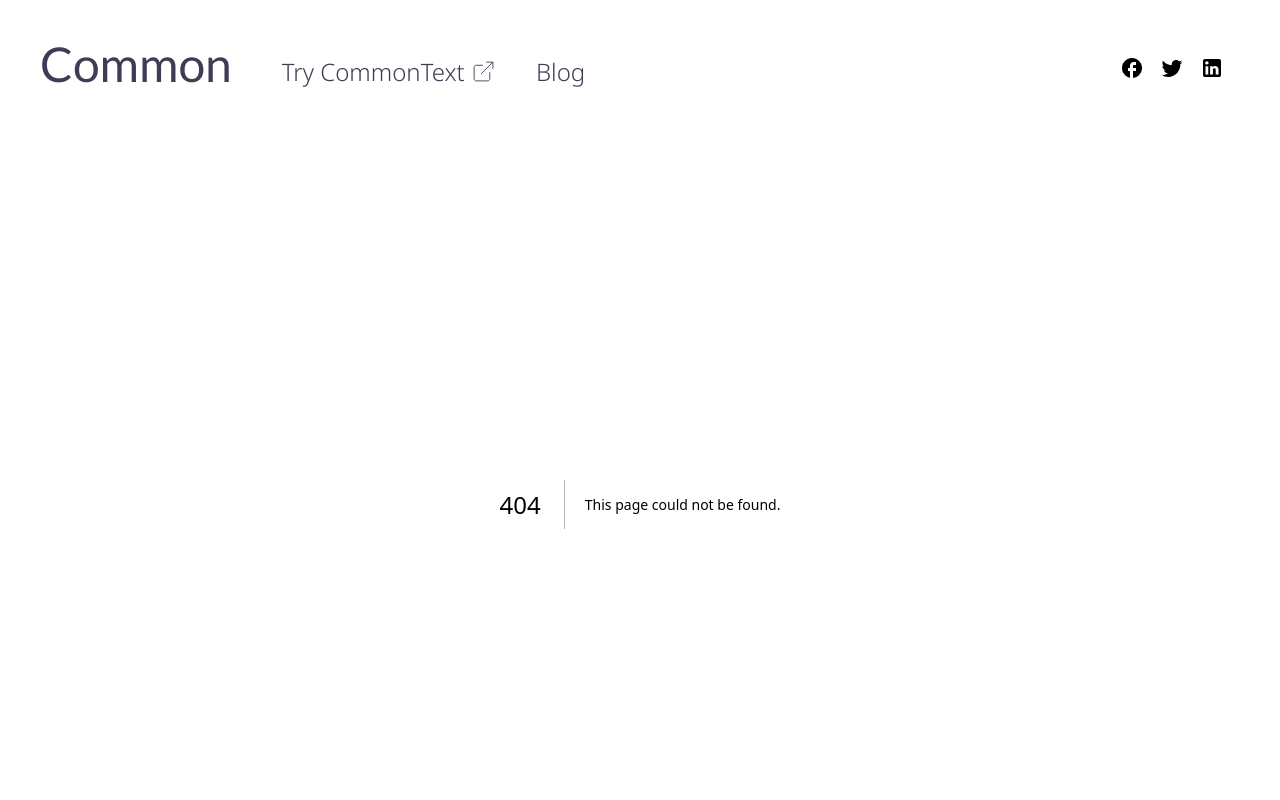
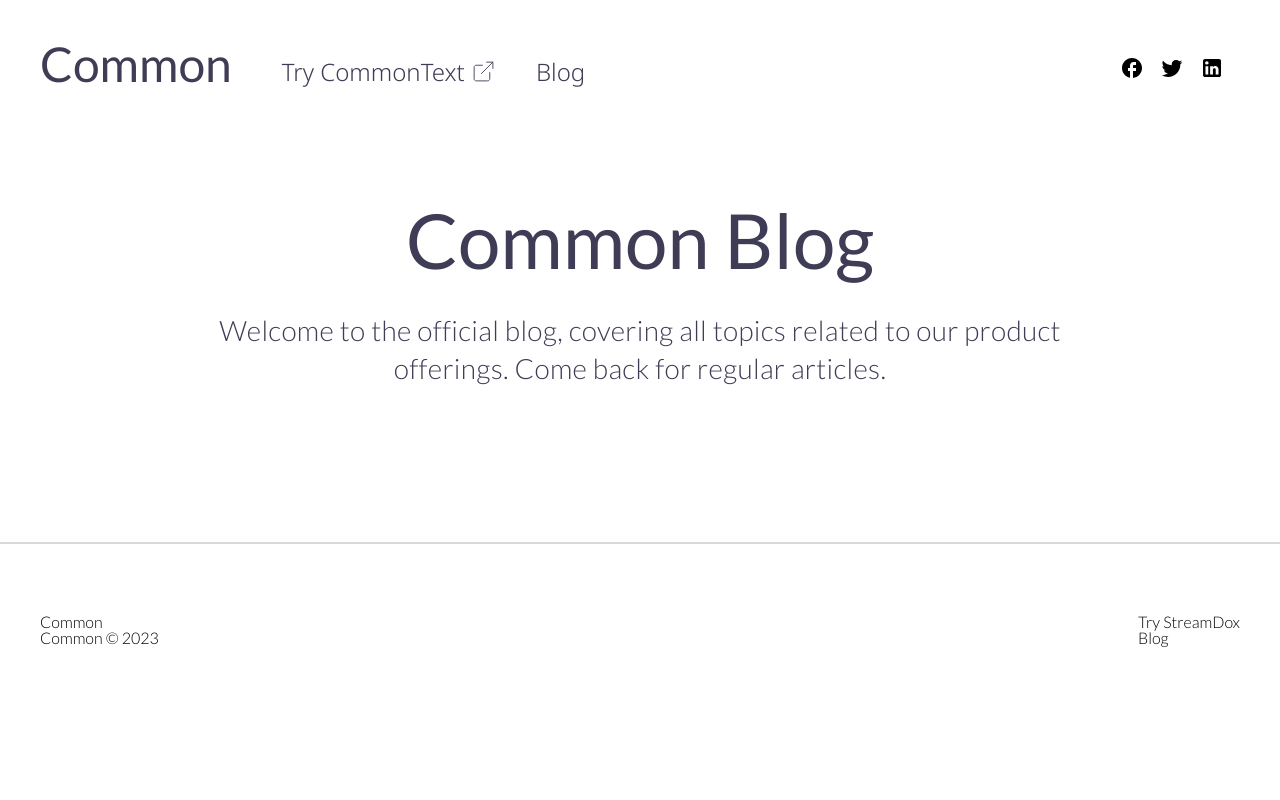
Before and after one commit to alexthegoodman/madebycommon, a Next.js app in the folder packages/common-client/: page /blog in a window 1280 px wide. Before the commit this address had no page. Shown: the top 800 px of the page. Built offline with nearby package versions, Linux system fonts and the light colour scheme.

Commit message:
init blog

```diff
--- /dev/null
+++ b/packages/common-client/app/blog/[title]/page.tsx
@@ -0,0 +1 @@
+export default function BlogPost() {}
--- /dev/null
+++ b/packages/common-client/app/blog/page.tsx
@@ -0,0 +1,12 @@
+import HomeCTA from "../../components/HomeCTA/HomeCTA";
+
+export default function Blog() {
+  return (
+    <main>
+      <HomeCTA
+        headline="Common Blog"
+        description="Welcome to the official blog, covering all topics related to our product offerings. Come back for regular articles."
+      />
+    </main>
+  );
+}
--- a/packages/common-client/components/HomeCTA/HomeCTA.tsx
+++ b/packages/common-client/components/HomeCTA/HomeCTA.tsx
@@ -4,15 +4,17 @@ import styles from "./HomeCTA.module.scss";
 
 import { HomeCTAProps } from "./HomeCTA.d";
 
-const HomeCTA: React.FC<HomeCTAProps> = () => {
+const HomeCTA: React.FC<HomeCTAProps> = ({
+  headline = "",
+  description = "",
+  link = "",
+}) => {
   return (
     <section className={styles.homeCTA}>
       <div className={styles.homeCTAInner}>
-        <h3 className={styles.headline1}>Let's Do Business</h3>
-        <p>
-          At Common, innovating is the primary focus. Let's start a strategic
-          partnership which positions us both for growth.
-        </p>
+        <h3 className={styles.headline1}>{headline}</h3>
+        <p>{description}</p>
+        {link !== "" ? (
           <a
             href="mailto:alex@madebycommon.com"
             target="_blank"
@@ -20,6 +22,9 @@ const HomeCTA: React.FC<HomeCTAProps> = () => {
           >
             Reach Out
           </a>
+        ) : (
+          <></>
+        )}
       </div>
     </section>
   );
--- a/packages/common-client/components/PageHeader/PageHeader.tsx
+++ b/packages/common-client/components/PageHeader/PageHeader.tsx
@@ -5,6 +5,7 @@ import styles from "./PageHeader.module.scss";
 import { PageHeaderProps } from "./PageHeader.d";
 
 import { Noto_Sans } from "@next/font/google";
+import Link from "next/link";
 
 const notoSans = Noto_Sans({
   subsets: ["latin"],
@@ -27,9 +28,9 @@ const PageHeader: React.FC<PageHeaderProps> = () => {
                 </a>
               </li>
               <li>
-                <a href="" className={notoSans.className}>
+                <Link href="/blog" className={notoSans.className}>
                   Blog
-                </a>
+                </Link>
               </li>
             </ul>
           </nav>
--- a/packages/common-client/package.json
+++ b/packages/common-client/package.json
@@ -16,6 +16,7 @@
     "escape-html": "^1.0.3",
     "eslint": "8.29.0",
     "eslint-config-next": "13.0.6",
+    "graphql-request": "^5.0.0",
     "next": "13.0.7-canary.1",
     "react": "18.2.0",
     "react-dom": "18.2.0",
```
Also changed, not shown: packages/common-client/app/page.tsx (+6 -1 lines), packages/common-client/components/HomeGrid/HomeGrid.tsx (+40 -13 lines), 2 other files (tests, documents, lock files or other folders). Lines whose indentation alone changed are shown as unchanged.
